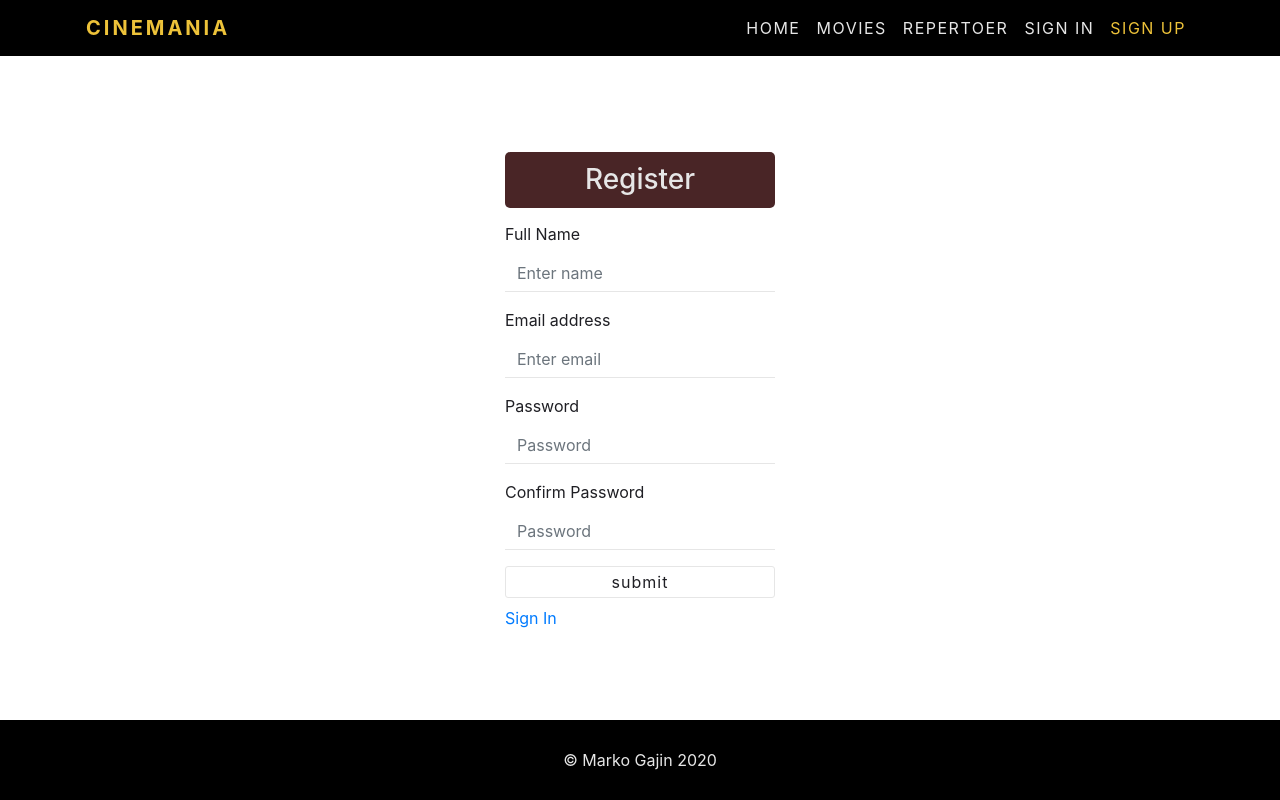
After one commit to mgajin/repertoer-website, a Django app: page /auth/register in a window 1280 px wide. The commit adds this page. Run offline with Django 3.2, Linux system fonts and the light colour scheme; some libraries are stand-ins or nearby versions.

Commit message:
register & login urls

```diff
--- /dev/null
+++ b/accounts/urls.py
@@ -0,0 +1,9 @@
+from django.urls import path
+from . import views
+
+urlpatterns = [
+    path('login', views.login, name='login'),
+    path('register', views.register, name='register'),
+    path('logout', views.logout, name='logout')
+    # path('dashboard', views.dashboard, name='dashboard'),
+]
--- a/accounts/views.py
+++ b/accounts/views.py
@@ -1,3 +1,12 @@
-from django.shortcuts import render
+from django.shortcuts import render, redirect
 
 # Create your views here.
+
+def register(request):
+    return render(request, 'accounts/register.html')
+
+def login(request):
+    return render(request, 'accounts/login.html')
+
+def logout(request):
+    return redirect('index')
--- a/repertoer/settings.py
+++ b/repertoer/settings.py
@@ -35,6 +35,7 @@ INSTALLED_APPS = [
     'pages.apps.PagesConfig',
     'movies.apps.MoviesConfig',
     'cinemas.apps.CinemasConfig',
+    'accounts.apps.AccountsConfig',
     #
     'django.contrib.admin',
     'django.contrib.auth',
--- a/repertoer/urls.py
+++ b/repertoer/urls.py
@@ -6,5 +6,6 @@ from django.conf.urls.static import static
 urlpatterns = [
     path('', include('pages.urls')),
     path('movies/', include('movies.urls')),
+    path('auth/', include('accounts.urls')),
     path('admin/', admin.site.urls)
 ] + static(settings.MEDIA_URL, document_root=settings.MEDIA_ROOT)
--- /dev/null
+++ b/templates/accounts/register.html
@@ -0,0 +1,31 @@
+{% extends 'base.html' %}
+
+{% block content %}
+
+<div class="container page " id="login">
+    <h3>Register</h3>
+    <form>
+        <div class="form-group">
+            <label>Full Name</label>
+            <input type="email" class="form-control" id="exampleInputEmail1" aria-describedby="emailHelp"
+                placeholder="Enter name">
+        </div>
+        <div class="form-group">
+            <label for="exampleInputEmail1">Email address</label>
+            <input type="email" class="form-control" id="exampleInputEmail1" aria-describedby="emailHelp"
+                placeholder="Enter email">
+        </div>
+        <div class="form-group">
+            <label for="exampleInputPassword1">Password</label>
+            <input type="password" class="form-control" id="exampleInputPassword1" placeholder="Password">
+        </div>
+        <div class="form-group">
+            <label for="exampleInputPassword1">Confirm Password</label>
+            <input type="password" class="form-control" id="exampleInputPassword1" placeholder="Password">
+        </div>
+        <button type="submit">submit</button>
+        <a href="{% url 'login' %}">Sign In</a>
+    </form>
+</div>
+
+{% endblock %}
--- a/templates/partials/_navbar.html
+++ b/templates/partials/_navbar.html
@@ -21,6 +21,17 @@
                 {% else %} class="nav-item nav-link"
                 href="{% url 'repertoer' %}">Repertoer</a>
                 {% endif %}
+                <a {% if '/auth/login' == request.path %} class="nav-item nav-link active" href="{% url 'login' %}">Sign
+                    In</a>
+                {% else %} class="nav-item nav-link"
+                href="{% url 'login' %}">Sign In</a>
+                {% endif %}
+                <a {% if '/auth/register' == request.path %} class="nav-item nav-link active"
+                    href="{% url 'register' %}">Sign
+                    Up</a>
+                {% else %} class="nav-item nav-link"
+                href="{% url 'register' %}">Sign Up</a>
+                {% endif %}
             </div>
         </div>
     </nav>
```
Also changed, not shown: templates/accounts/login.html (added, +22 -0 lines), templates/pages/repertoer.html (+1 -36 lines).
